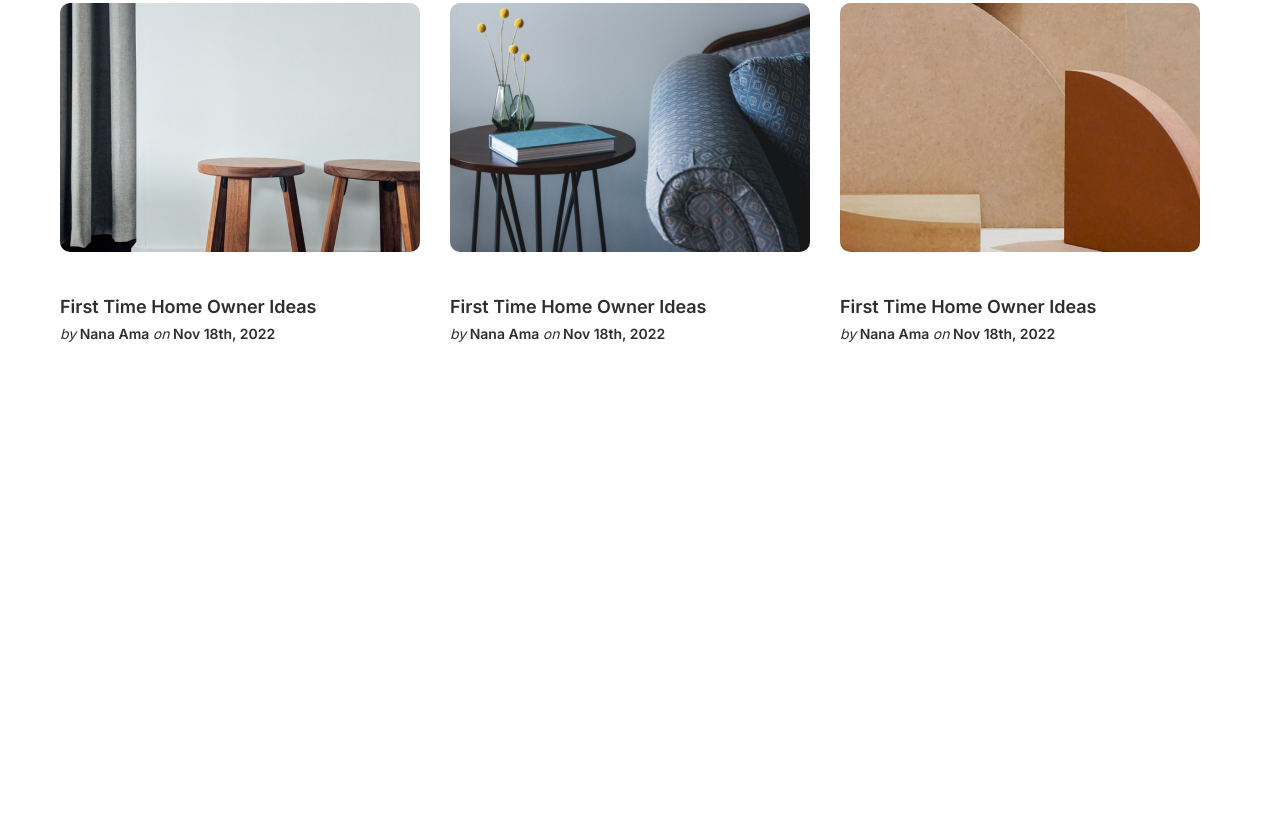
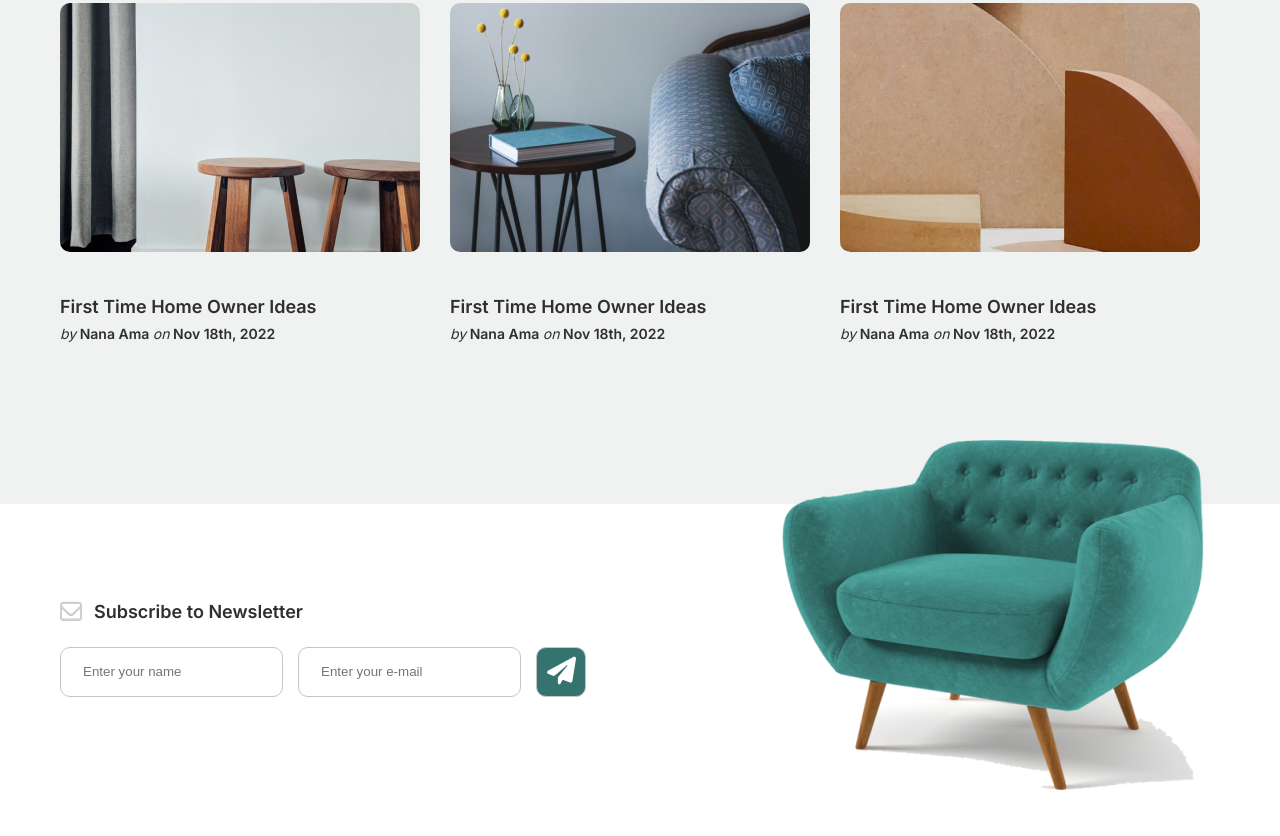
Before and after one commit to nazmieievilya/gulp_figma, a website: page src/index.html in a window 1280 px wide. Shown: the part 3722-4558 px from the top of the page. Before the commit the page ends 4226 px from the top, so only its background shows below. Drawn offline with nearby package versions, Linux system fonts and the light colour scheme; files that its build step writes are made by us from their sources.

Commit message:
subscribe section

```diff
--- a/src/html/_hero.html
+++ b/src/html/_hero.html
@@ -944,3 +944,45 @@
     </div>
   </div>
 </section>
+
+<section class="subscribe_section">
+  <div class="container">
+    <div class="subscribe realtive_container">
+      <img src="../img/subscribe.png" alt="Sofa" />
+      <div class="subscribe_title">
+        <svg
+          width="22"
+          height="20"
+          viewBox="0 0 22 20"
+          fill="none"
+          xmlns="http://www.w3.org/2000/svg"
+        >
+          <path
+            d="M0 3.8835C0 2.10513 1.23105 0.663818 2.75 0.663818H19.25C20.7668 0.663818 22 2.10513 22 3.8835V16.7622C22 18.5381 20.7668 19.9819 19.25 19.9819H2.75C1.23105 19.9819 0 18.5381 0 16.7622V3.8835ZM2.0625 3.8835V4.9953L9.47461 12.1188C10.3598 12.9741 11.6402 12.9741 12.5254 12.1188L19.9375 4.9953V3.83822C19.9375 3.44079 19.6281 3.0333 19.25 3.0333H2.75C2.37016 3.0333 2.0625 3.44079 2.0625 3.83822V3.8835ZM2.0625 8.1194V16.7622C2.0625 17.2049 2.37016 17.5672 2.75 17.5672H19.25C19.6281 17.5672 19.9375 17.2049 19.9375 16.7622V8.1194L13.8359 13.9853C12.1859 15.5699 9.81406 15.5699 8.12539 13.9853L2.0625 8.1194Z"
+            fill="#CFCFCF"
+          />
+        </svg>
+        <h2>Subscribe to Newsletter</h2>
+      </div>
+      <div class="form">
+        <label for="subscribe"
+          ><input type="text" placeholder="Enter your name" />
+          <input type="email" placeholder="Enter your e-mail" />
+          <button type="submit">
+            <svg
+              width="29"
+              height="29"
+              viewBox="0 0 29 29"
+              fill="none"
+              xmlns="http://www.w3.org/2000/svg"
+            >
+              <path
+                d="M28.213 0.985414C28.7851 1.36365 29.0853 2.01746 28.9777 2.67128L25.3527 25.1494C25.2677 25.6736 24.9335 26.1328 24.4464 26.3922C23.9593 26.6516 23.3759 26.684 22.8605 26.4787L15.7068 23.6419L13.4355 27.6674C13.141 28.1915 12.5123 28.4563 11.9062 28.3104C11.3002 28.1645 10.8753 27.6458 10.8753 27.0514V21.8642C10.8753 21.5778 10.9773 21.2968 11.1642 21.0699L20.5269 9.58223C20.6685 9.19859 20.1587 8.80954 19.7906 9.12834L9.65191 17.8765L7.83941 19.438C7.31832 19.8865 6.57632 20.0108 5.92496 19.7514L1.1105 17.8386C0.476128 17.5847 0.0456594 17.0119 0.00601093 16.3527C-0.0336375 15.6935 0.317534 15.0721 0.917925 14.7425L26.2929 0.909767C26.899 0.580159 27.6466 0.61258 28.2187 0.985414H28.213Z"
+                fill="white"
+              />
+            </svg></button
+        ></label>
+      </div>
+    </div>
+  </div>
+</section>
--- a/src/scss/_home.scss
+++ b/src/scss/_home.scss
@@ -1,4 +1,9 @@
 //
+
+body {
+  background: #eff2f1;
+}
+
 .section_hero {
   background-color: $mainColor;
   padding-top: 98px;
@@ -657,6 +662,9 @@
 .blog_section {
   margin-top: 41px;
   margin-bottom: 159px;
+  @media (max-width: $breakpoint768) {
+    margin-bottom: 84px;
+  }
 }
 .container {
 }
@@ -739,3 +747,68 @@
   line-height: 17px;
   color: #2f2f2f;
 }
+
+.subscribe_section {
+  background-color: #fff;
+}
+.container {
+}
+.subscribe {
+  padding-bottom: 139px;
+  padding-top: 97px;
+  @media (max-width: $breakpoint992) {
+    padding-top: 150px;
+  }
+  @media (max-width: $breakpoint480) {
+    padding-top: 36px;
+  }
+}
+
+.realtive_container {
+  position: relative;
+}
+.subscribe img {
+  position: absolute;
+  top: -87px;
+  right: 0;
+  @media (max-width: $breakpoint992) {
+    width: 40%;
+    top: -66px;
+  }
+}
+.subscribe_title svg {
+  margin-right: 12px;
+}
+
+.subscribe_title {
+  display: flex;
+  margin-bottom: 24px;
+}
+.subscribe_title h2 {
+  font-family: "Inter";
+  font-style: normal;
+  font-weight: 600;
+  font-size: 18px;
+  line-height: 22px;
+  color: #2f2f2f;
+}
+.form input {
+  border: 1px solid #c4c4c4;
+  border-radius: 10px;
+  padding: 15px 22px;
+}
+
+.form label {
+  display: flex;
+  gap: 15px;
+  @media (max-width: $breakpoint992) {
+    flex-direction: column;
+  }
+}
+.form label button {
+  background: #35736e;
+  border: 1px solid #c4c4c4;
+  border-radius: 10px;
+  width: 50px;
+  height: 50px;
+}
```
Also changed, not shown: build/css/style.css, build/css/style.min.css, build/img/subscribe.png (added), build/index.html, src/img/subscribe.png (added).
